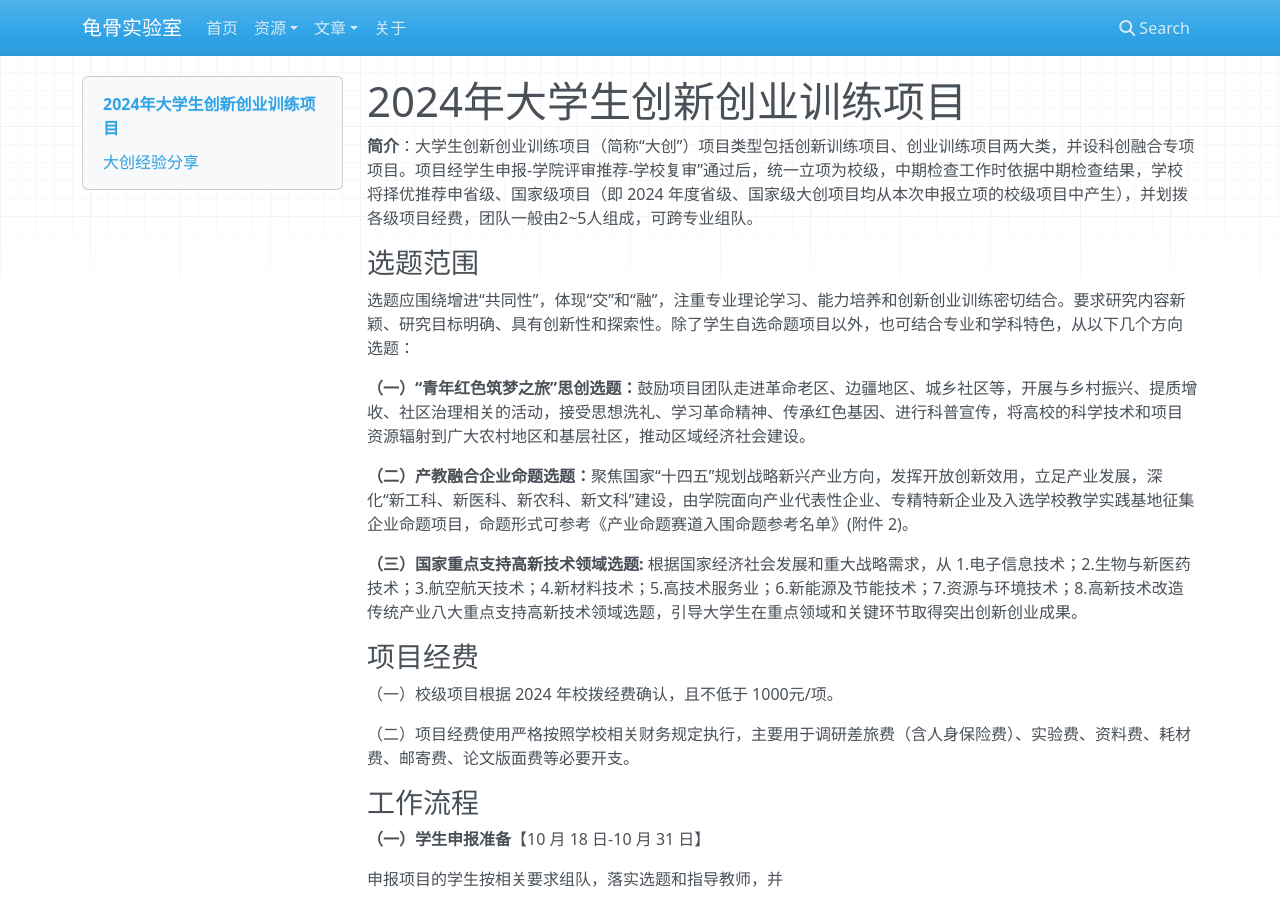
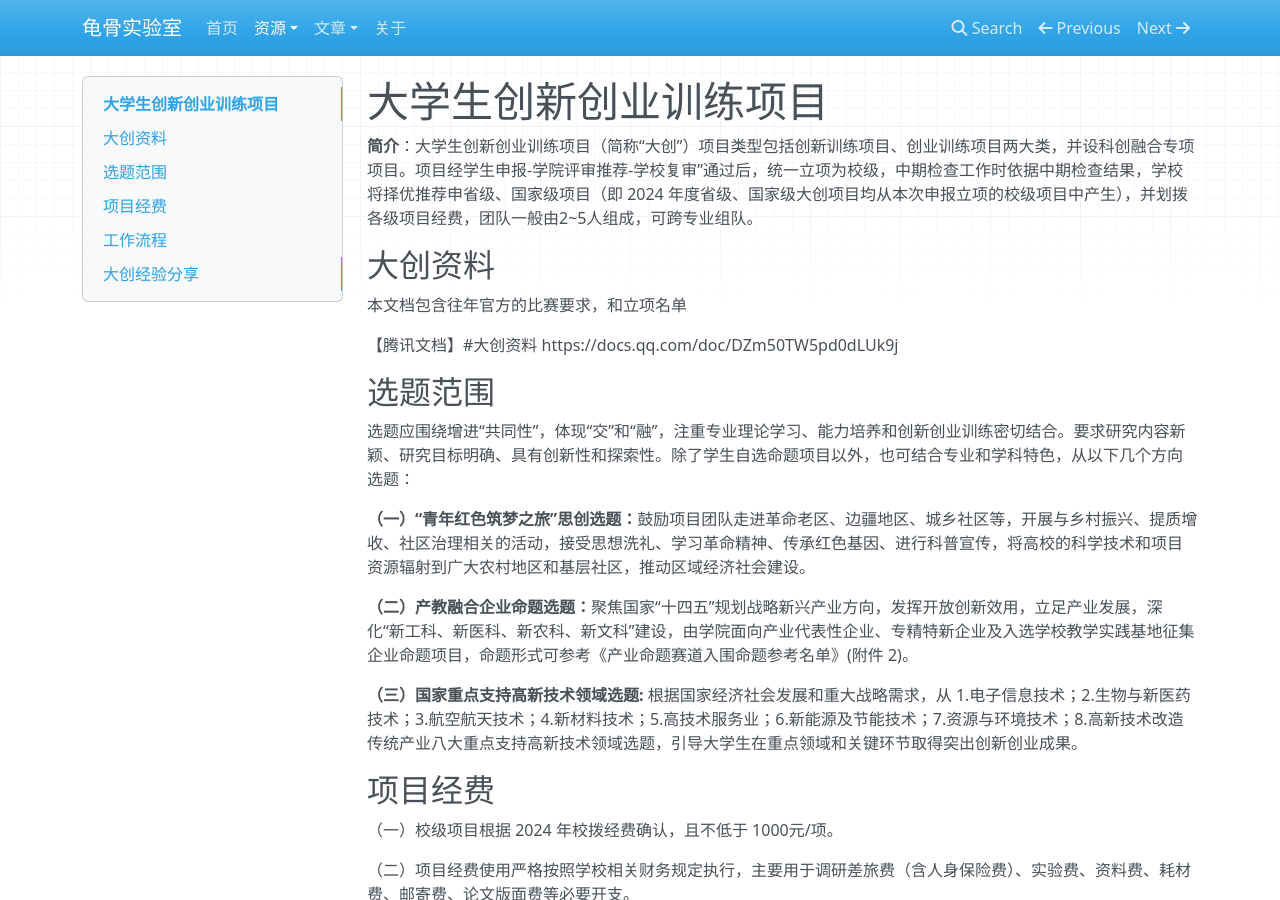
Before and after one commit to smu-guigu/smu-guigu.github.io, an MkDocs documentation site: the page built from docs/resources/innovative and entrepreneurial personnel.md, in a window 1280 px wide and 900 px high. Built offline with MkDocs 1.6.1, drawn with Linux system fonts in a browser that asks for light colours; nearby versions of some CDN libraries; some of the changed text lies outside the part shown.

Commit message:
修改了mkdock.yml，使得之前学姐的文章可以正常显示到网站上面，同时对学姐的文章进行了格式和内容优化。

```diff
--- a/docs/resources/innovative and entrepreneurial personnel.md
+++ b/docs/resources/innovative and entrepreneurial personnel.md
@@ -1,8 +1,14 @@
-#2024年大学生创新创业训练项目
+# 大学生创新创业训练项目
 
 **简介**：大学生创新创业训练项目（简称“大创”）项目类型包括创新训练项目、创业训练项目两大类，并设科创融合专项项目。项目经学生申报-学院评审推荐-学校复审”通过后，统一立项为校级，中期检查工作时依据中期检查结果，学校将择优推荐申省级、国家级项目（即 2024 年度省级、国家级大创项目均从本次申报立项的校级项目中产生），并划拨各级项目经费，团队一般由2~5人组成，可跨专业组队。
 
-### **选题范围**
+## 大创资料
+
+本文档包含往年官方的比赛要求，和立项名单
+
+【腾讯文档】#大创资料 https://docs.qq.com/doc/DZm50TW5pd0dLUk9j
+
+## 选题范围
 
 选题应围绕增进“共同性”，体现“交”和“融”，注重专业理论学习、能力培养和创新创业训练密切结合。要求研究内容新颖、研究目标明确、具有创新性和探索性。除了学生自选命题项目以外，也可结合专业和学科特色，从以下几个方向选题：
 
@@ -12,13 +18,13 @@
 
 **（三）国家重点支持高新技术领域选题:** 根据国家经济社会发展和重大战略需求，从 1.电子信息技术；2.生物与新医药技术；3.航空航天技术；4.新材料技术；5.高技术服务业；6.新能源及节能技术；7.资源与环境技术；8.高新技术改造传统产业八大重点支持高新技术领域选题，引导大学生在重点领域和关键环节取得突出创新创业成果。
 
-### 项目经费
+## 项目经费
 
 （一）校级项目根据 2024 年校拨经费确认，且不低于 1000元/项。
 
 （二）项目经费使用严格按照学校相关财务规定执行，主要用于调研差旅费（含人身保险费）、实验费、资料费、耗材费、邮寄费、论文版面费等必要开支。
 
-### 工作流程
+## 工作流程
 
 **（一）学生申报准备**【10 月 18 日-10 月 31 日】
 
--- a/mkdocs.yml
+++ b/mkdocs.yml
@@ -6,6 +6,7 @@ nav:
     - 资源简介: resources/index.md
     - 浏览器插件推荐: resources/browser-extensions.md
     - B 站 UP 主推荐: resources/recommended-up.md
+    - 大创信息: resources/innovative and entrepreneurial personnel.md
   - 文章:
     - 文章简介: post/index.md
     - 搭网站，学工具: post/learn-tools-by-deploying-your-website.md
```
Also changed, not shown: other parts of docs/resources/innovative and entrepreneurial personnel.md (+2 -2 lines).
